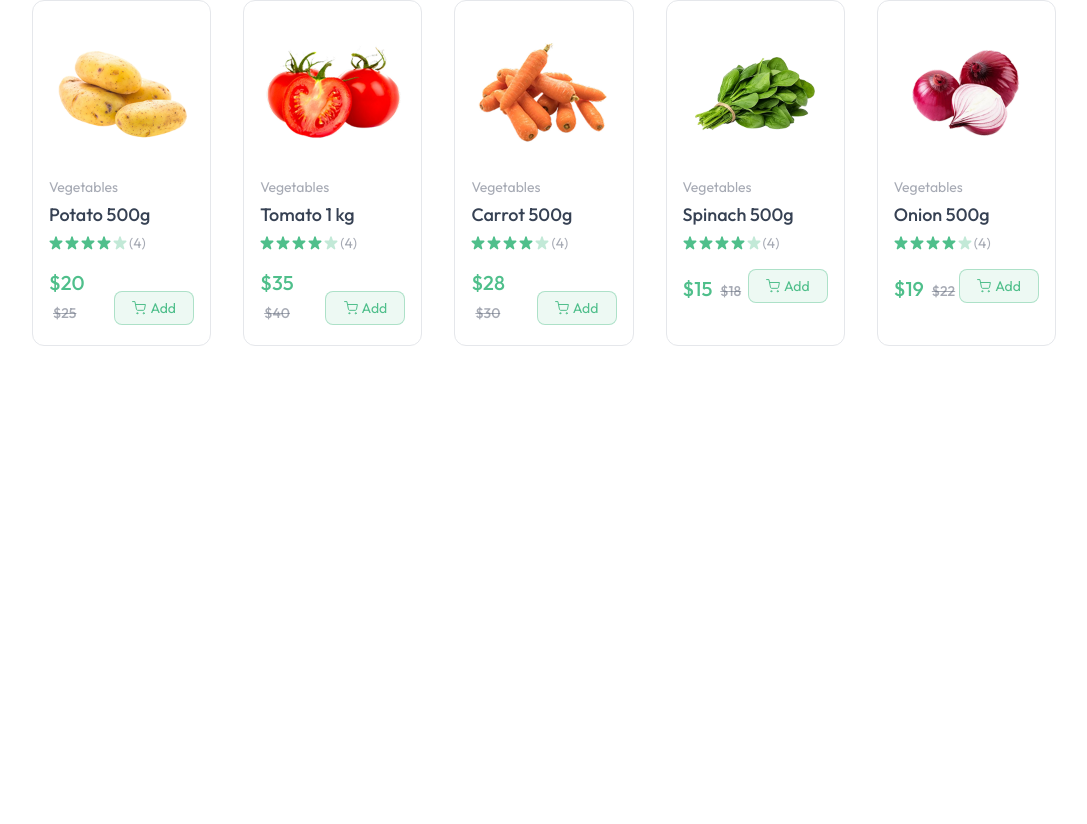
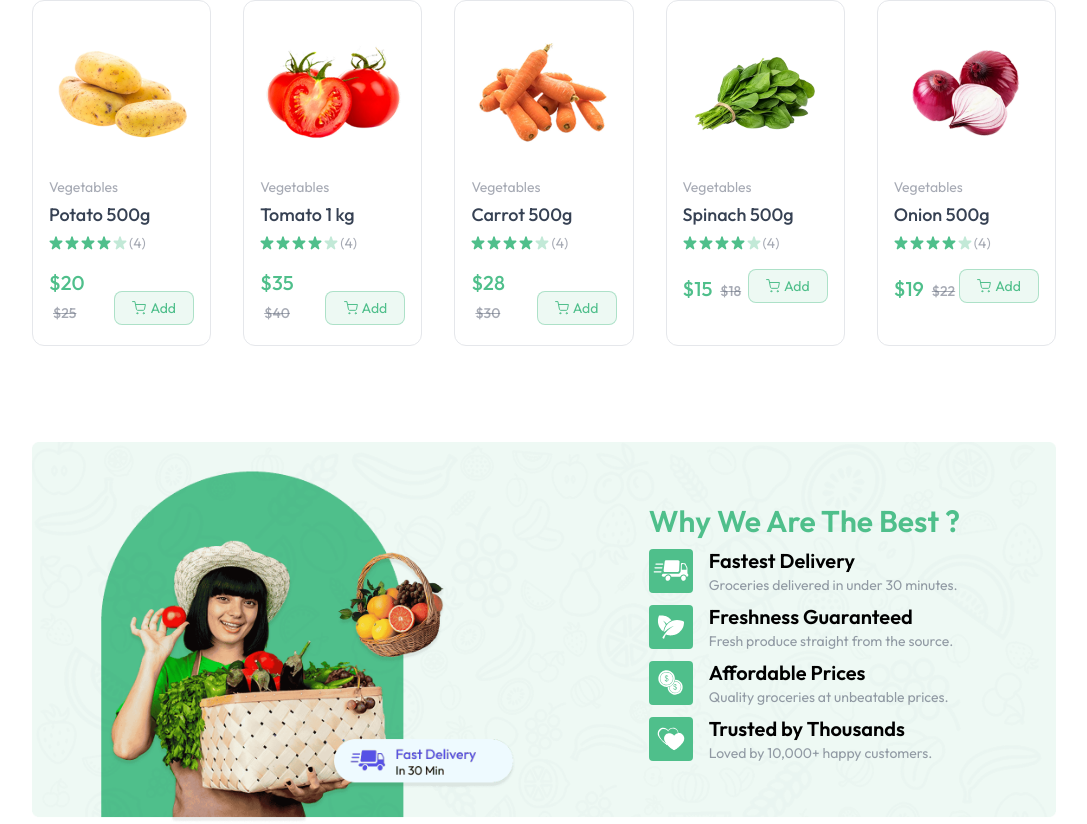
Before and after one commit to huytdn/E-Commerce-App-, a React (Vite) app in the folder greencart/: page / in a window 1280 px wide. Shown: the part 936-1760 px from the top of the page, without its empty margins (96-1183 px from the left). Before the commit the page ends 1282 px from the top, so only its background shows below. Built offline with nearby package versions, Linux system fonts and the light colour scheme.

Commit message:
bottombanner

```diff
--- /dev/null
+++ b/greencart/src/components/BottomBanner.jsx
@@ -0,0 +1,46 @@
+import React from "react";
+import { assets, features } from "../assets/assets";
+
+const BottomBanner = () => {
+  return (
+    <div className="relative mt-24">
+      <img
+        src={assets.bottom_banner_image}
+        alt="bottom banner"
+        className="w-full hidden md:block"
+      />
+      <img
+        src={assets.bottom_banner_image_sm}
+        alt="bottom banner"
+        className="w-full md:hidden"
+      />
+
+      <div className="absolute inset-0 flex flex-col items-center md:items-end md:justify-center pt-16 md:pt-0 md:pr-24">
+        <div>
+          <h1 className="text-2xl md:text-3xl font-semibold text-primary">
+            Why We Are The Best ?
+          </h1>
+          {features.map((feature, index) => (
+            <div key={index} className="flex items-center gap-4 mt-2">
+              <img
+                src={feature.icon}
+                alt={feature.title}
+                className="md:w-11 w-9"
+              />
+              <div>
+                <h3 className="text-lg md:text-xl font-semibold">
+                  {feature.title}
+                </h3>
+                <p className="text-gray-500/70 text-xs md:text-sm">
+                  {feature.description}
+                </p>
+              </div>
+            </div>
+          ))}
+        </div>
+      </div>
+    </div>
+  );
+};
+
+export default BottomBanner;
--- a/greencart/src/pages/Home.jsx
+++ b/greencart/src/pages/Home.jsx
@@ -2,6 +2,7 @@
 import MainBanner from "../components/MainBanner";
 import Categories from "../components/Categories";
 import BestSeller from "../components/BestSeller";
+import BottomBanner from "../components/BottomBanner";
 
 const Home = () => {
   return (
@@ -9,6 +10,7 @@
       <MainBanner />
       <Categories />
       <BestSeller />
+      <BottomBanner />
     </div>
   );
 };
```
